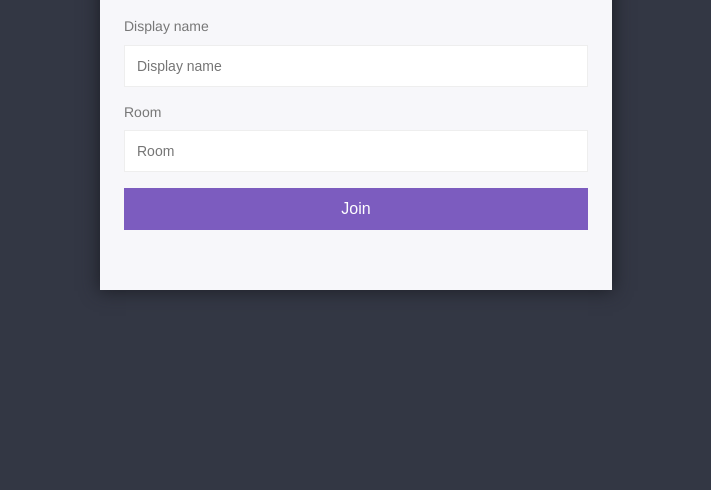
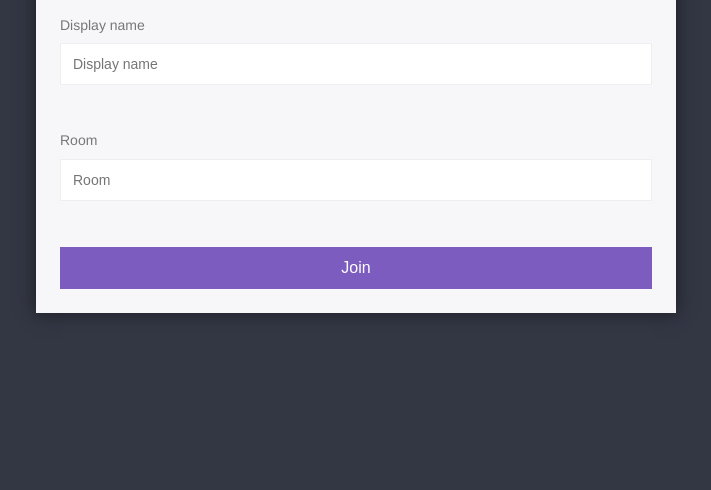
Before and after one commit to Laxman63/NodeChatApp, a website: page public/index.html in a window 1280 px wide. Shown: the part 310-800 px from the top of the page, without its empty margins (284-995 px from the left). Drawn offline with Linux system fonts and the light colour scheme.

Commit message:
modified join page and updated css file

```diff
--- a/public/css/styles.css
+++ b/public/css/styles.css
@@ -7,7 +7,7 @@
 }
 
 html {
-    font-size: 16px;
+    font-size: 21px;
 }
 
 input {
@@ -43,6 +43,7 @@ button {
     background: #7C5CBF;
     border: none;
     color: white;
+    width: auto;
     font-size: 16px;
     transition: background .3s ease;
 }
@@ -55,7 +56,9 @@ button:disabled {
     cursor: default;
     background: #7c5cbf94;
 }
-
+.roomno{
+    margin-top: 30px;
+}
 /* Join Page Styles */
 .laxmanname {
     align-items: center;
@@ -80,10 +83,13 @@ button:disabled {
     box-shadow: 0px 0px 17px 1px #1D1F26;
     background: #F7F7FA;
     padding: 24px;
-    width: 40%;
-    height: 50%;
+    width: 50%;
+
 }
-
+.joinbutton{
+    margin-top: 30px;
+    width: auto;
+}
 .centered-form button {
     width: 100%;
 }
--- a/public/index.html
+++ b/public/index.html
@@ -12,9 +12,9 @@
                 <form action="/chat.html">
                     <label>Display name</label>
                     <input type="text" name="username" placeholder="Display name" required>
-                    <label>Room</label>
-                    <input type="text" name="room" placeholder="Room" required>
-                    <button>Join</button>
+                    <label class="roomno">Room</label>
+                    <input type="text" name="room" placeholder="Room"  required>
+                    <button class="joinbutton">Join</button>
                 </form>
             </div>
         </div>
```
